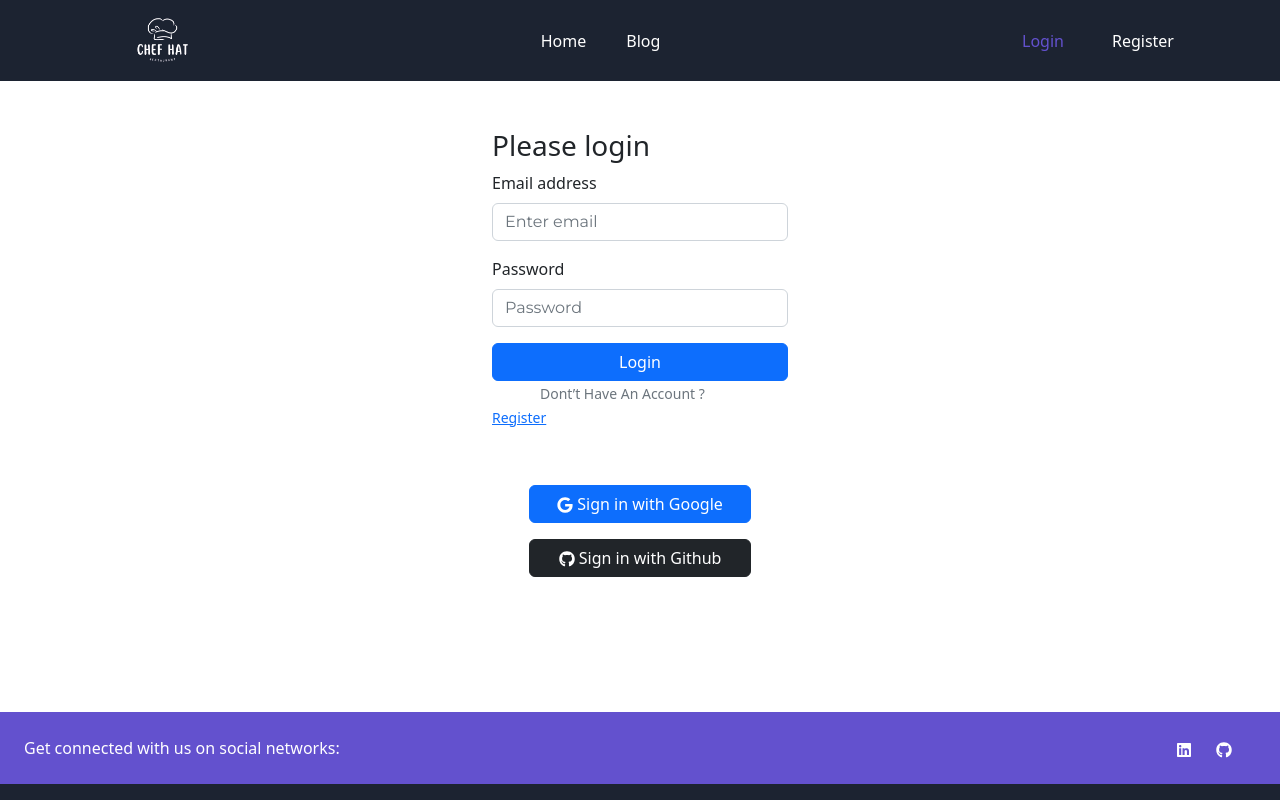
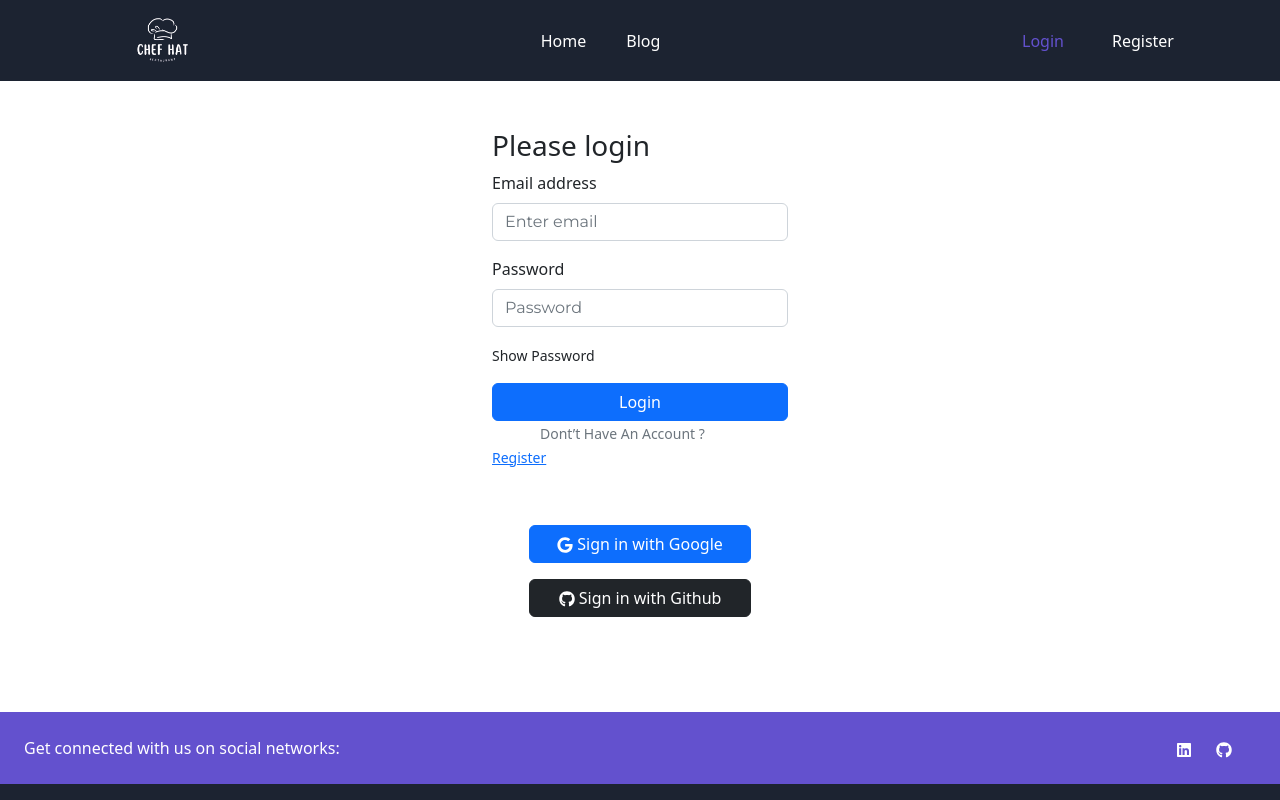
Before and after one commit to joy271f/taco-town-client-side, a React (Vite) app: page /login in a window 1280 px wide. Shown: the top 800 px of the page. Built offline with nearby package versions, Linux system fonts and the light colour scheme; no server answers.

Commit message:
Show and Hide password featured added

```diff
--- a/src/pages/Blog/Blog.jsx
+++ b/src/pages/Blog/Blog.jsx
@@ -39,7 +39,7 @@ const Blog = () => {
                     </div>
                     <div className="col col-md-4">
                         <Card className='mb-5' style={{ width: '22rem' }}>
-                            <Card.Img variant="top" className='blog-card-img mb-3' src="https://shorturl.at/aryCK" />
+                            <Card.Img variant="top" className='blog-card-img mb-3' src="http://gg.gg/13y2ix" />
                             <Card.Body>
                                 <Card.Title>what is difference between nodejs and express js ?</Card.Title>
                                 <Card.Text>
--- a/src/pages/Login/Login/Login.jsx
+++ b/src/pages/Login/Login/Login.jsx
@@ -7,6 +7,7 @@ import { toast } from 'react-toastify';
 
 const Login = () => {
     const { user, loginUser } = useContext(AuthContext)
+    const [show, setShow] = useState(false);
     const navigate = useNavigate();
     const location = useLocation();
     const [email, setEmail] = useState("")
@@ -43,8 +44,13 @@ const Login = () => {
 
                 <Form.Group className="mb-3" controlId="formBasicPassword">
                     <Form.Label>Password</Form.Label>
-                    <Form.Control onChange={(e) => setPassword(e.target.value)} type="password" name='password' placeholder="Password" required />
+                    <Form.Control onChange={(e) => setPassword(e.target.value)} type={show ? "text" : "password"} name='password' placeholder="Password" required />
                 </Form.Group>
+                <p onClick={() => setShow(!show)}><small>
+                    {
+                        show ? "Hide Password" : "Show Password"
+                    }
+                    </small></p>
 
                 <Button onClick={handleLogin} variant="primary" type="submit" className='w-100 '>
                     Login
--- a/src/pages/Login/Register/Register.jsx
+++ b/src/pages/Login/Register/Register.jsx
@@ -7,6 +7,7 @@ import { toast } from 'react-toastify';
 
 const Register = () => {
     const { user, registerUser, updateUserProfile } = useContext(AuthContext);
+    const [show , setShow] =  useState(false);
     const [name, setName] = useState("");
     const [photoURL, setPhotoURL] = useState("")
     const [email, setEmail] = useState("")
@@ -59,9 +60,13 @@ const Register = () => {
 
                 <Form.Group className="mb-3" controlId="formBasicPassword">
                     <Form.Label>Password</Form.Label>
-                    <Form.Control onChange={(e) => setPassword(e.target.value)} type="password" name='password' placeholder="Password" required />
+                    <Form.Control onChange={(e) => setPassword(e.target.value)} type={show ? "text" : "password"} name='password' placeholder="Password" required />
                 </Form.Group>
-
+                <p onClick={() => setShow(!show)}><small>
+                    {
+                        show ? "Hide Password" : "Show Password"
+                    }
+                    </small></p>
 
                 <Button onClick={handleRegistration} variant="primary" type="submit" className='w-100'>
                     Register
```
